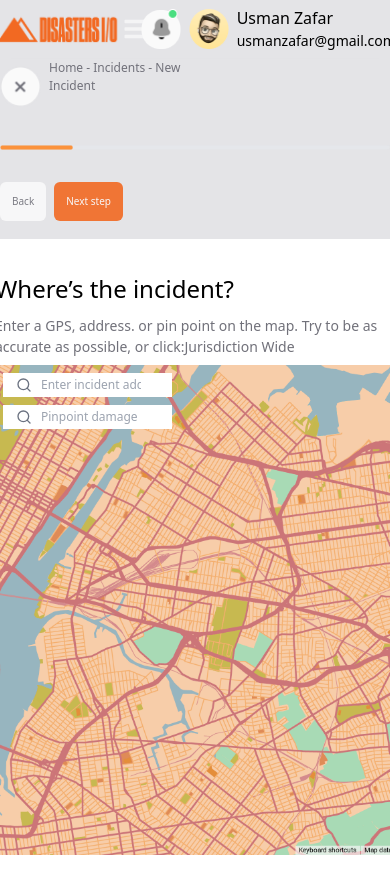
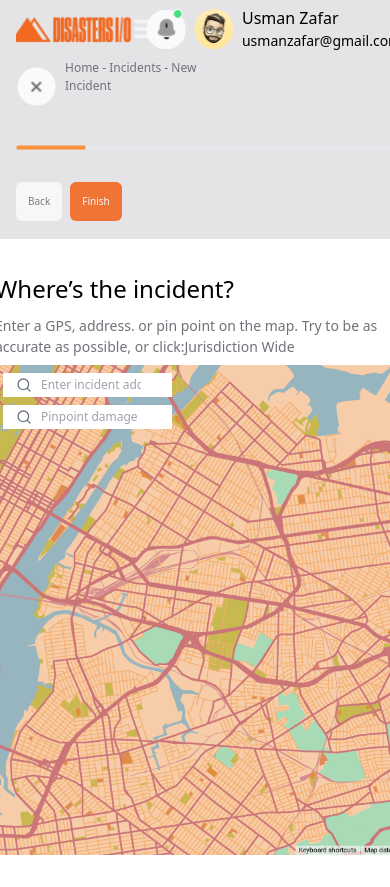
Before and after one commit to yeasinarafat51/cyper-tailwind, a React (Vite) app: page /map in a window 390 px wide. Built offline with nearby package versions, Linux system fonts and the light colour scheme.

Commit message:
buttonpart

```diff
--- a/src/common/Divider.jsx
+++ b/src/common/Divider.jsx
@@ -6,9 +6,9 @@ import { FiSearch } from 'react-icons/fi'; // Search Icon
 import Button from './Button';
 import { Link } from 'react-router-dom';
 
-const Divider = ({searchtitle,link}) => {
+const Divider = ({searchtitle,link,step,back}) => {
   return (
-    <section className="w-[100%] lg:h-[70px] md:h-[70px] h-[180px] pb-4 grid grid-cols-1 lg:grid-cols-3 md:grid-cols-3   bg-[#E4E4E7]  xl:px-8 lg:px-8 md:px-8   shadow-lg">
+    <section className="w-[100%] lg:h-[70px] md:h-[70px] h-[180px] pb-4 grid grid-cols-1 lg:grid-cols-3 md:grid-cols-3   bg-[#E4E4E7]  xl:px-8 lg:px-8 md:px-8 pl-4  shadow-lg">
     {/* Title */}
    <div className='flex items-center  justify-items-start  gap-2 '>
    <div>
@@ -27,9 +27,11 @@ const Divider = ({searchtitle,link}) => {
 
     <div className=" flex lg:justify-end justify-items-start  items-center gap-2  mb-2">
 
+      <Link to={back}>
       <Button className='bg-[#FAFAFA] text-[#71717A]'>Back</Button>
+      </Link>
       <Link to={link}>
-      <Button className='bg-[#F26922] text-[#FAFAFA]'>Next step</Button>
+      <Button className='bg-[#F26922] text-[#FAFAFA]'>{step}</Button>
       </Link>
     </div>
   </section>
--- a/src/common/NewIncident.jsx
+++ b/src/common/NewIncident.jsx
@@ -11,7 +11,7 @@ const ItemList = () => {
 
   return (
    <div>
-     <Divider searchtitle='New Incident' link='/textarea'/>
+     <Divider searchtitle='New Incident' link='/textarea' back='/itemlist' step='Next step'/>
      <div className='bg-white'>
 
      <h1 className="text-[32px] font-bold text-center py-6">
--- a/src/common/SearchIncident.jsx
+++ b/src/common/SearchIncident.jsx
@@ -7,7 +7,7 @@ import { Link } from "react-router-dom";
 
 const Searchincident = ({searchtitle,searchname}) => {
   return (
-    <section className="w-[100%] lg:h-[70px] grid grid-cols-1 lg:grid-cols-2 md:grid-cols-2 lg:pb-4  bg-[#E4E4E7]  xl:px-10 lg:px-10 md:px-8    shadow-lg">
+    <section className="w-[100%] lg:h-[70px] h-[120px] grid grid-cols-1 lg:grid-cols-2 md:grid-cols-2 pb-4  bg-[#E4E4E7]  xl:px-10 lg:px-10 md:px-8  pl-4  shadow-lg">
       {/* Title */}
      <div className='w-[137px] h-[54px] '>
      <p className='font-[400px] text-[12px] text-[#71717A]'>{searchname}</p>
--- a/src/common/SearchSection.jsx
+++ b/src/common/SearchSection.jsx
@@ -6,7 +6,7 @@ import Button from './Button';
 
 const SearchSection = ({searchtitle}) => {
   return (
-    <section className="w-[100%] lg:h-[70px] md:h-[70px] h-[120px] pb-4  grid grid-cols-1 lg:grid-cols-2 md:grid-cols-2   bg-[#E4E4E7]  xl:px-10 lg:px-10 md:px-8    shadow-lg">
+    <section className="w-[100%] lg:h-[70px] md:h-[70px] h-[200px] pb-4  grid grid-cols-1 lg:grid-cols-2 md:grid-cols-2   bg-[#E4E4E7]  xl:px-10 lg:px-10 pl-4 md:px-8    shadow-lg">
       {/* Title */}
      <div className='w-[137px] h-[54px] '>
      <p className='font-[400px] text-[12px] text-[#71717A]'>Welcome back</p>
--- a/src/components/Map.jsx
+++ b/src/components/Map.jsx
@@ -5,7 +5,7 @@ import { FiSearch } from 'react-icons/fi'; // Search Icon
 const Map = () => {
   return (
    <div>
-    <Divider/>
+    <Divider back='/map' step='Finish' />
     <div className='flex justify-center items-center bg-white  '>
     <div className='mx-8 my-8 space-y-2'>
          <h1 className="text-[24px] font-[700px]">Where’s the incident?</h1>
--- a/src/components/Textarea.jsx
+++ b/src/components/Textarea.jsx
@@ -4,7 +4,7 @@ import Divider from "../common/Divider"
 const Textarea = () => {
   return (
   <div>
-    <Divider searchtitle='New Incident' link='/map'/>
+    <Divider searchtitle='New Incident' link='/map ' back='/textarea' step='Next step'/>
      <div className="flex justify-center bg-white px-4 py-8">
 
      <div className="bg-white">
--- a/src/shared/Navbar.jsx
+++ b/src/shared/Navbar.jsx
@@ -21,7 +21,7 @@ const Navbar = () => {
   };
 
   return (
-    <nav className="w-[100%] h-[59px] bg-[#E4E4E7] text-[#F4F4F5] py-1.5">
+    <nav className="w-[100%] h-[59px] bg-[#E4E4E7] text-[#F4F4F5] py-1.5 lg:mx-0 md:mx-0 pl-4 ">
       <div className="container mx-auto flex justify-between items-center">
         {/* Logo */}
         <div className="">
```
